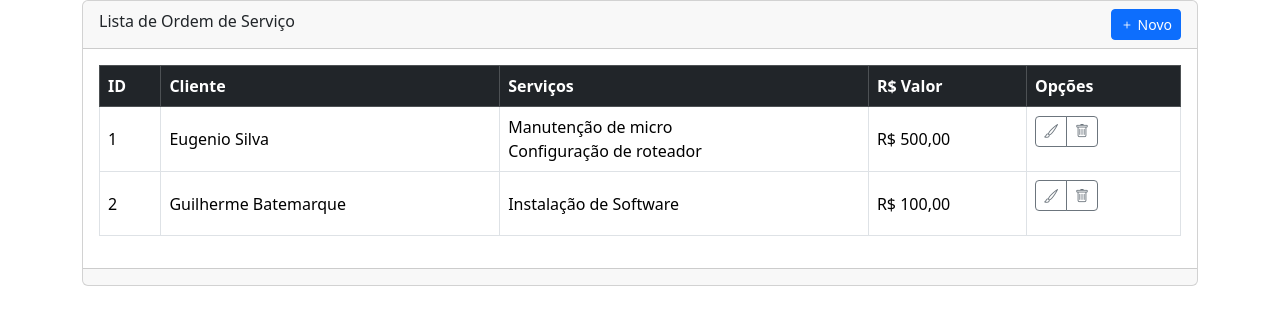
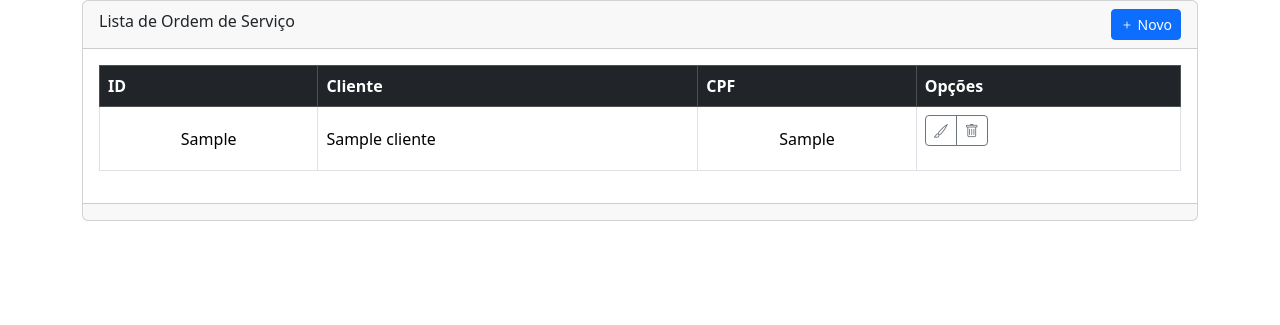
Before and after one commit to lipinhoo0/aula_php, a PHP site: page / in a window 1280 px wide. Shown: the top 325 px of the page. Run offline with PHP 8.4, Linux system fonts and the light colour scheme; tables that the repository leaves empty or names only in its code hold one stand-in row (values such as "Sample post").

Commit message:
aula 27/03/2024

```diff
--- a/conexao_mysqli.php
+++ b/conexao_mysqli.php
@@ -7,7 +7,7 @@ $dbname = "ordem_servico"; //nome do banco
 $conn = mysqli_connect($host, $user, $pass, $dbname);//
 
 if ($conn){
-    echo "Banco de dados conectado com sucesso!";
+    // echo "Banco de dados conectado com sucesso!";
 } else {
     echo "Falha ao conectar ao Banco de dados.";
 }
--- a/crud_mysqli/index.php
+++ b/crud_mysqli/index.php
@@ -17,9 +17,9 @@
                 <div class="card">
                     <div class="card-header">
                         Lista de Ordem de Serviço
-                        <button class="btn btn-primary btn-sm float-end">
+                        <a href="form.php" class="btn btn-primary btn-sm float-end">
                             <i class="bi bi-plus"></i> Novo
-                        </button>
+                        </a>
                     </div>
                     <div class="card-body">
                         <table class="table table-bordered table-hover align-middle ">
@@ -27,45 +27,42 @@
                                 <tr>
                                     <th>ID</th>
                                     <th>Cliente</th>
-                                    <th>Serviços</th>
-                                    <th>R$ Valor</th>
+                                    <th>CPF</th>
                                     <th>Opções</th>
                                 </tr>
                             </thead>
                             <tbody>
-                                <tr>
-                                    <td>1</td>
-                                    <td>Eugenio Silva</td>
-                                    <td>
-                                        Manutenção de micro<br>
-                                        Configuração de roteador
-                                    </td>
-                                    <td>R$ 500,00</td>
-                                    <td>
-                                        <div class="btn-toolbar mb-3" role="toolbar" aria-label="Toolbar with button groups">
-                                            <div class="btn-group me-2" role="group" aria-label="First group">
-                                                <button type="button" class="btn btn-sm btn-outline-secondary bi bi-brush "></button>
-                                                <button type="button" class="btn btn-sm btn-outline-secondary bi bi-trash"></button>
+                                <?php
+                                include('../conexao_mysqli.php');
+                                $sql = "
+                                SELECT pk_cliente, nome, cpf
+                                FROM clientes
+                                ORDER BY pk_cliente
+                                ";
+
+                                $query = mysqli_query($conn, $sql);
+
+                                //verificar se encontrou registros no mysql
+                                if (mysqli_num_rows($query) > 0) {
+                                    // laço de repetição para listar item a item
+                                    while ($row = mysqli_fetch_object($query)) {
+                                        echo '
+                                        <tr>
+                                        <td class ="text-center">' . $row->pk_cliente . '</td>
+                                        <td>' . $row->nome . '</td>
+                                        <td class= "text-center">' . $row->cpf . '</td>
+                                        <td class= "text-center">
+                                            <div class=" text-center btn-toolbar mb-3" role="toolbar" aria-label="Toolbar with button groups">
+                                                <div class="btn-group me-2" role="group" aria-label="First group">
+                                                    <a href="form.php?ref=' . base64_encode($row->pk_cliente) . '" class="btn btn-sm btn-outline-secondary bi bi-brush "></a>
+                                                    <a href="remover.php?ref=' . base64_encode($row->pk_cliente) . '" class="btn btn-sm btn-outline-secondary bi bi-trash"></a>
+                                                </div>
                                             </div>
-                                            </button>
-                                    </td>
-                                </tr>
-                                <tr>
-                                    <td>2</td>
-                                    <td>Guilherme Batemarque</td>
-                                    <td>
-                                        Instalação de Software
-                                    </td>
-                                    <td>R$ 100,00</td>
-                                    <td>
-                                        <div class="btn-toolbar mb-3" role="toolbar" aria-label="Toolbar with button groups">
-                                            <div class="btn-group me-2" role="group" aria-label="First group">
-                                                <button type="button" class="btn btn-sm btn-outline-secondary bi bi-brush "></button>
-                                                <button type="button" class="btn btn-sm btn-outline-secondary bi bi-trash"></button>
-                                            </div>
-                                            </button>
-                                    </td>
-                                </tr>
+                                        </td>
+                                        </tr> ';
+                                    }
+                                }
+                                ?>
                             </tbody>
                         </table>
                     </div>
```
Also changed, not shown: crud_mysqli/form.php (+7 -7 lines), crud_mysqli/salvar.php (+52 -0 lines).
